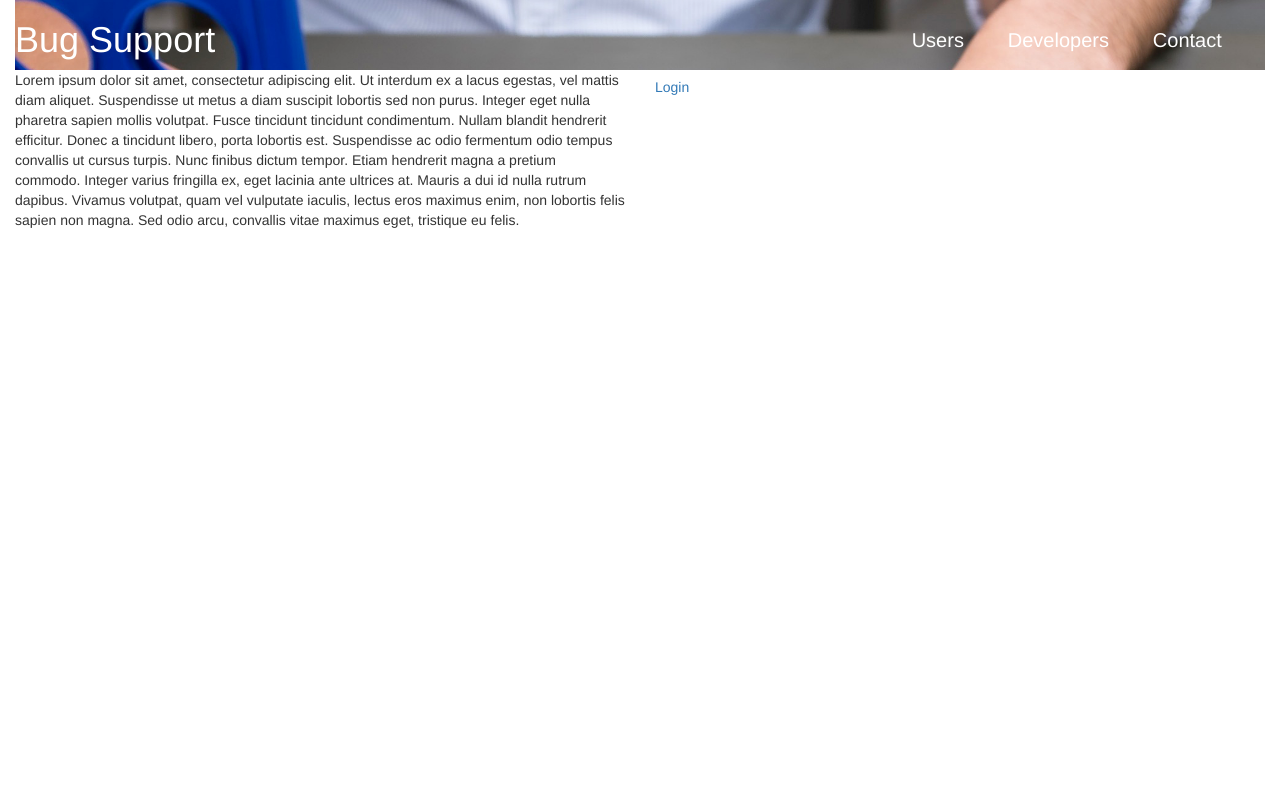
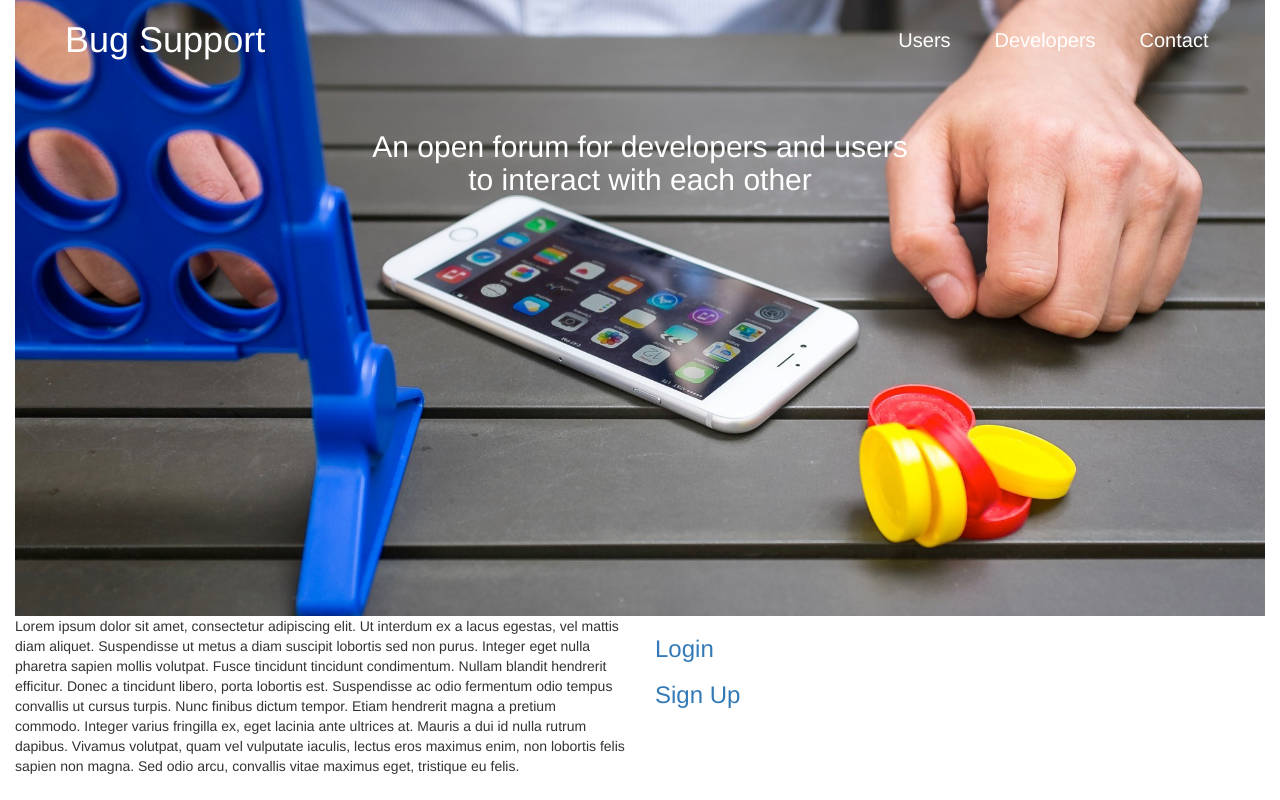
Before and after one commit to t8n8or/Bug-Support-Site, a PHP site: page / in a window 1280 px wide. Run offline with PHP 8.4, Linux system fonts and the light colour scheme.

Commit message:
Home Page text
Putting in the home page title

```diff
--- a/index.html
+++ b/index.html
@@ -16,12 +16,12 @@
         <div class="container-fluid">
             <div class="HomeTop">
         <div class="row">
-            <div class="col-xs-8 pull-left">
-                <h1 class="light">Bug Support</h1>
+            <div class="col-xs-8">
+                <h1 class="light home">Bug Support</h1>
             </div>
             <div class="linknav">
                 <ul>
-                    <div class="col-xs-4 pull-right">
+                    <div class="col-xs-4">
                         <li><a href="users.html">Users</a></li>
                         <li><a href="developers.html">Developers</a></li>
                         <li><a href="contact.html">Contact</a></li>
@@ -29,13 +29,40 @@
                 </ul>
             </div>
         </div>
+                <br />
+                <br />
+                <br />
+                <h2 class="light center">An open forum for developers and users<br />
+                to interact with each other</h2>
+                <br />
+                <br />
+                <br />
+                <br />
+                <br />
+                <br />
+                <br />
+                <br />
+                <br />
+                <br />
+                <br />
+                <br />
+                <br />
+                <br />
+                <br />
+                <br />
+                <br />
+                <br />
+                <br />
+                <br />
+                <br />
         </div>
             <div class="row">
                 <div class="col-xs-6">
         <p>Lorem ipsum dolor sit amet, consectetur adipiscing elit. Ut interdum ex a lacus egestas, vel mattis diam aliquet. Suspendisse ut metus a diam suscipit lobortis sed non purus. Integer eget nulla pharetra sapien mollis volutpat. Fusce tincidunt tincidunt condimentum. Nullam blandit hendrerit efficitur. Donec a tincidunt libero, porta lobortis est. Suspendisse ac odio fermentum odio tempus convallis ut cursus turpis. Nunc finibus dictum tempor. Etiam hendrerit magna a pretium commodo. Integer varius fringilla ex, eget lacinia ante ultrices at. Mauris a dui id nulla rutrum dapibus. Vivamus volutpat, quam vel vulputate iaculis, lectus eros maximus enim, non lobortis felis sapien non magna. Sed odio arcu, convallis vitae maximus eget, tristique eu felis.</p>
                 </div>
                 <div class="col-xs-6">
-                    <a href="login.php"><h5>Login</h5></a>
+                    <a href="login.php"><h3>Login</h3></a>
+                    <a href="signup.php"><h3>Sign Up</h3></a>
                 </div>
             </div>
         </div>
--- a/main.css
+++ b/main.css
@@ -19,8 +19,22 @@
     font-weight: 100;
 }
 
+.home {
+    padding-left: 50px;
+}
+
 .HomeTop {
-    background-image: url('img/HomeOne.jpg');
+    background-image: url(img/HomeOne.jpg);
     background-repeat: no-repeat;
     background-size: cover;
+    margin-left:auto;
+    margin-right:auto;
+    padding-left:0;
+    padding-right:0;
 }
+
+.center {
+    width: 700px;
+    margin: auto;
+    text-align: center;
+}
```
